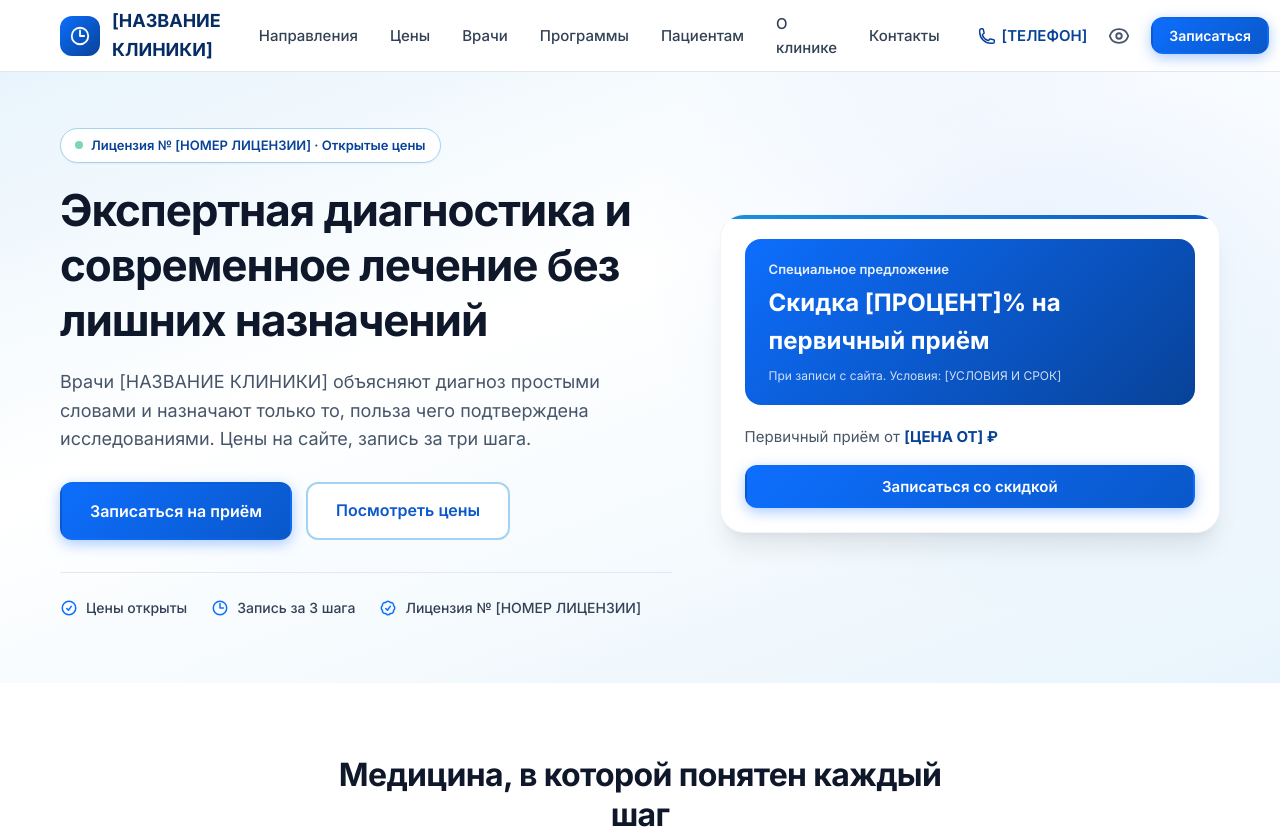
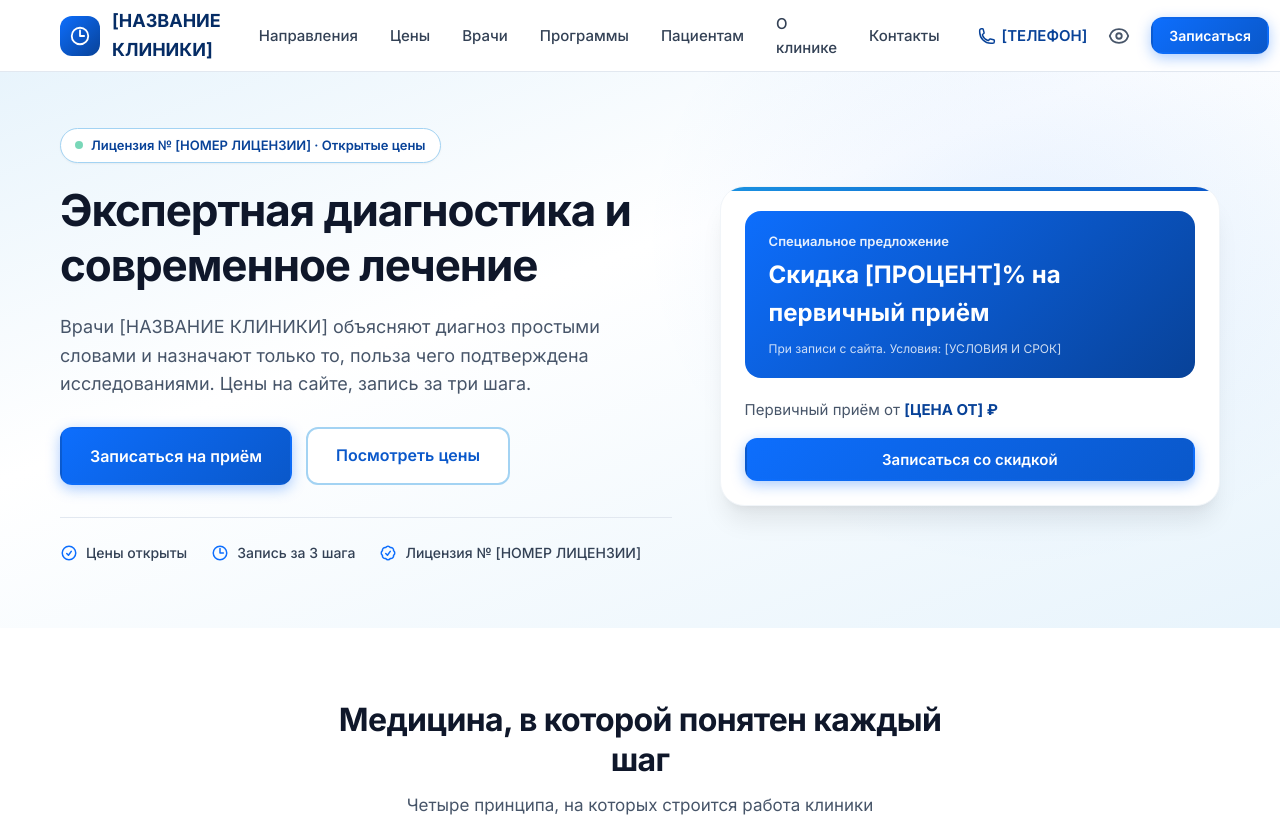
Before and after one commit to daria142/medicine, a plain HTML site: page clinic-site/index.html in a window 1280 px wide. Shown: the top 838 px of the page. Drawn offline with Linux system fonts and the light colour scheme.

Commit message:
Update index.html

```diff
--- a/clinic-site/index.html
+++ b/clinic-site/index.html
@@ -141,7 +141,7 @@
             <span class="hero-badge-dot"></span>
             Лицензия № [НОМЕР ЛИЦЕНЗИИ] · Открытые цены
           </div>
-          <h1>Экспертная диагностика и современное лечение без лишних назначений</h1>
+          <h1>Экспертная диагностика и современное лечение </h1>
           <p class="hero-lead">
             Врачи [НАЗВАНИЕ КЛИНИКИ] объясняют диагноз простыми словами и назначают только то, польза чего подтверждена исследованиями. Цены на сайте, запись за три шага.
           </p>
```
